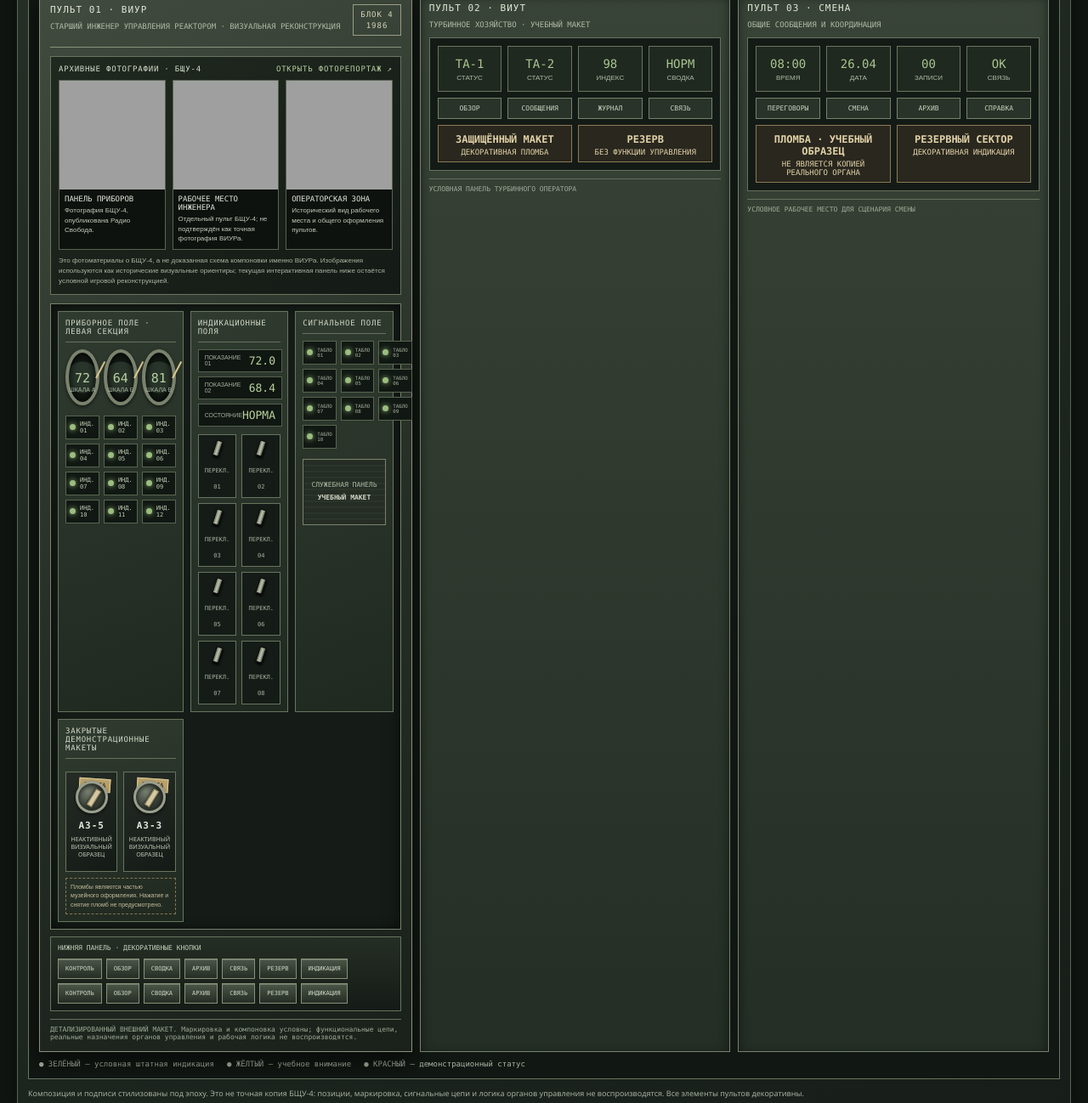
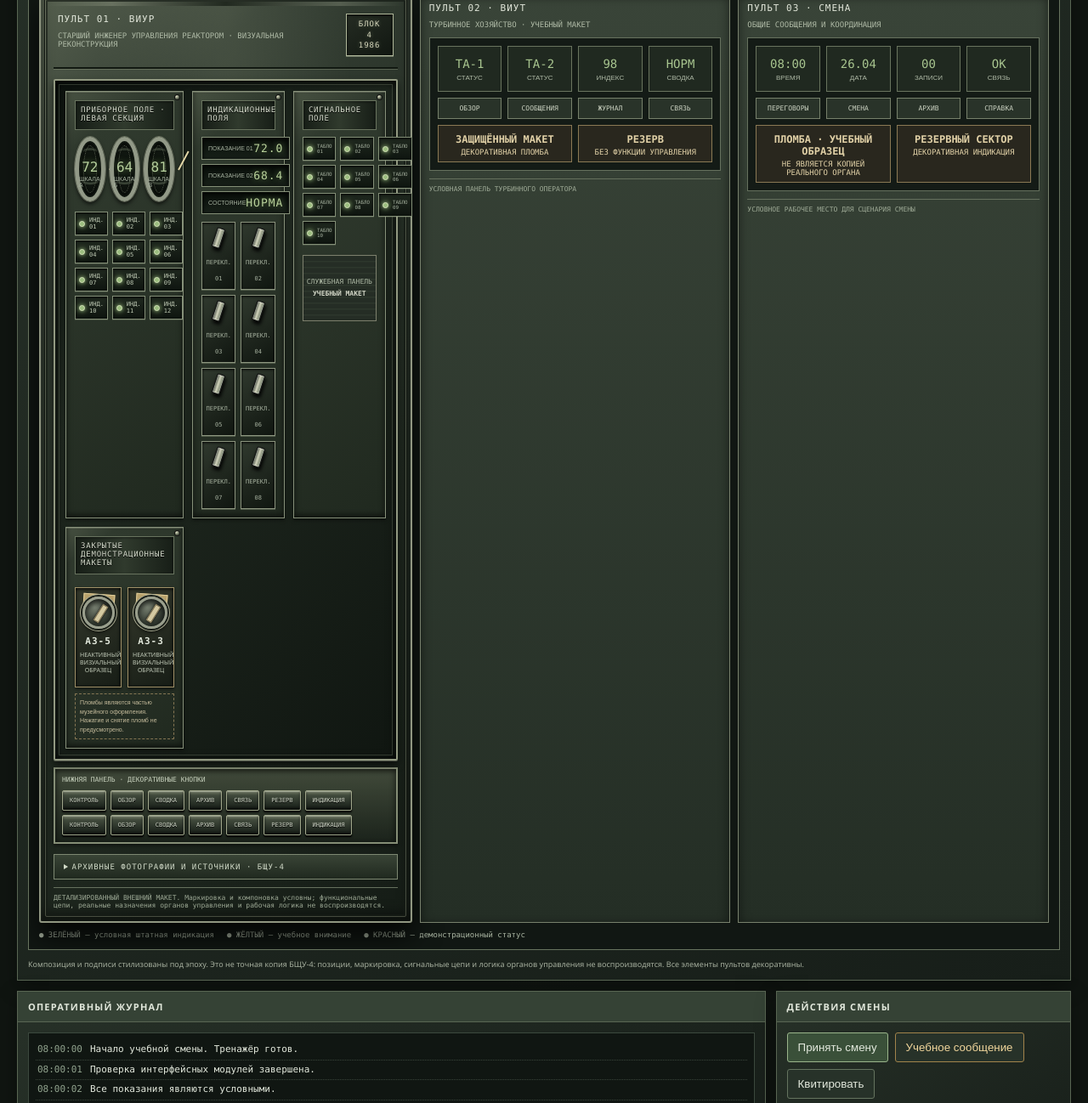
Before and after one commit to dimazubov1123-del/--1000, a plain HTML site: page index.html in a window 1280 px wide. Shown: the part 1512-2810 px from the top of the page at 85% size. Drawn offline with Linux system fonts and the light colour scheme; grey boxes are pictures that could not be loaded.

Commit message:
Upgrade VIUR console with dimensional period-style panel detailing

```diff
--- a/index.html
+++ b/index.html
@@ -92,6 +92,39 @@
 .viur-archive-note{margin-top:7px;color:#aab5a2;font:8px/1.5 Arial}
 @media(max-width:650px){.viur-archive-grid{grid-template-columns:1fr}.viur-archive-shot img{height:180px}}
 
+
+/* Объёмная художественная реконструкция корпуса ВИУР */
+.viur-console{position:relative;isolation:isolate;padding:17px 15px 14px!important;border:2px solid #909681!important;border-radius:3px;background:radial-gradient(ellipse at 50% 0%,#69735f55,transparent 48%),linear-gradient(135deg,#56604f 0%,#343e33 18%,#202920 62%,#151c16 100%)!important;box-shadow:inset 0 2px 2px #e1e5d033,inset 0 -8px 15px #0008,0 17px 32px #000b,0 3px 0 #101610!important}
+.viur-console:before{content:"";position:absolute;inset:5px;z-index:-1;border:1px solid #b0b69a55;box-shadow:inset 0 0 0 2px #151b16aa,0 0 0 1px #101510;border-radius:2px;pointer-events:none}
+.viur-console:after{content:"";position:absolute;inset:8px 8px auto;height:5px;background:linear-gradient(90deg,transparent,#c8cdb455 18%,#101710 50%,#c8cdb455 82%,transparent);opacity:.7;pointer-events:none}
+.viur-topline{position:relative;padding:5px 5px 12px;margin:0 0 12px;border-bottom:2px solid #111811;box-shadow:0 1px #9ca58a66}
+.panel-stamp{background:linear-gradient(145deg,#252c23,#111711);border:1px solid #b1b99b!important;box-shadow:inset 0 1px 3px #000,0 1px 0 #c8cfb266;text-shadow:0 0 5px #dce6bd55}
+.viur-face{position:relative;padding:12px!important;gap:10px!important;border:2px solid #929981!important;border-radius:2px;background:linear-gradient(135deg,#0d130f,#202920 35%,#101611 100%)!important;box-shadow:inset 0 2px 12px #000,0 1px 0 #c5cbb355,0 5px 9px #0009!important}
+.viur-face:before{content:"";position:absolute;inset:4px;border:1px solid #7d887155;pointer-events:none}
+.viur-bank{position:relative;border:1px solid #87917a!important;padding:10px!important;background:linear-gradient(145deg,#485242 0%,#303a2e 12%,#20291f 100%)!important;box-shadow:inset 0 1px 0 #d5dac044,inset 0 -3px 7px #0009,0 2px 4px #0008!important}
+.viur-bank:after{content:"";position:absolute;top:4px;right:4px;width:5px;height:5px;border-radius:50%;background:radial-gradient(circle at 35% 30%,#e4e3c9,#626a57 55%,#171d17);box-shadow:0 0 0 1px #111}
+.bank-title{padding:5px 6px 8px!important;background:linear-gradient(90deg,#171e17,#303a2d,#171e17);border:1px solid #69745f!important;box-shadow:inset 0 1px 3px #0008;color:#d9dfcf!important;text-shadow:0 1px #000}
+.round-meter{width:76px;height:76px;border:5px solid #929987!important;background:radial-gradient(circle at 50% 45%,#111811 0 48%,#3d4739 50% 55%,#111711 57% 100%)!important;box-shadow:inset 0 0 0 2px #101610,inset 0 0 12px #000,0 0 0 1px #c2c8ad66,0 3px 5px #000b!important}
+.round-meter:before{top:9px!important;left:35px!important;height:25px!important;background:#e3d8a8!important;box-shadow:0 0 2px #000}
+.round-meter:after{content:"";position:absolute;inset:5px;border-radius:50%;border:1px dotted #9ba68c88;pointer-events:none}
+.round-meter b{font-size:16px!important;text-shadow:0 0 7px #a6d17c88}
+.viur-indicator,.signal-tile{background:linear-gradient(180deg,#20291f,#0e140f)!important;border:1px solid #849078!important;box-shadow:inset 0 1px 3px #000,0 1px 0 #aeb89a33}
+.viur-indicator i,.signal-tile i{box-shadow:0 0 5px #9bbd7f,0 0 10px #9bbd7f88!important;border:1px solid #d3dfb8}
+.digital-stack div{background:linear-gradient(180deg,#080d09,#182119)!important;border:1px solid #859078!important;box-shadow:inset 0 1px 5px #000}
+.digital-stack b{letter-spacing:1px;text-shadow:0 0 7px #a8d47d88}
+.decor-toggle{background:linear-gradient(145deg,#30392e,#101610)!important;border-color:#8b947e!important;box-shadow:inset 0 1px 3px #000,0 1px 0 #aeb99a55}
+.decor-toggle span{height:24px!important;width:10px!important;border-radius:2px;background:linear-gradient(90deg,#424a3d,#d2d4bd 45%,#66715b)!important;box-shadow:2px 3px 4px #000,inset 0 0 2px #fff!important}
+.viur-seal-bank .sealed-control{background:linear-gradient(145deg,#34382b,#171d16)!important;border:1px solid #a09168!important;box-shadow:inset 0 1px 4px #000,0 2px 4px #0008}
+.viur-seal-bank .sealed-control .cap{box-shadow:inset 0 3px 6px #000b,0 0 0 2px #171c16,0 0 0 3px #a7a88e,0 3px 5px #000!important}
+.viur-lower{border:2px solid #858e76!important;background:linear-gradient(180deg,#414a3a,#1b231b)!important;box-shadow:inset 0 2px 7px #000b,0 2px 4px #0008!important}
+.dummy-button{border-radius:2px!important;background:linear-gradient(180deg,#727a65 0%,#414a3c 22%,#252d24 70%,#151b15 100%)!important;border:1px solid #a0a78b!important;box-shadow:inset 0 1px 1px #e1e5d577,inset 0 -2px 3px #0009,0 2px 2px #000!important;text-shadow:0 1px #000}
+.viur-archive-details{margin-top:12px;border:1px solid #7d8872;background:#151c16}
+.viur-archive-details summary{cursor:pointer;padding:9px 11px;color:#d1dac8;font:9px Consolas;letter-spacing:1px;background:linear-gradient(180deg,#394436,#20291f)}
+.viur-archive-details[open]{padding:0 8px 8px}
+.viur-archive-details .viur-archive{margin:8px 0 0}
+@media(max-width:1100px){.viur-face{grid-template-columns:1fr 1fr}.viur-seal-bank{grid-column:1/-1;grid-template-columns:1fr 1fr 1fr}.viur-seal-bank .bank-title,.sealed-note{grid-column:1/-1}}
+@media(max-width:600px){.viur-face{grid-template-columns:1fr}.viur-seal-bank{grid-column:auto;grid-template-columns:1fr 1fr}.round-meter{width:70px;height:70px}}
+
 </style></head><body>
 <header><div class="brand"><div class="seal">ЧАЭС<br>БЛОК 4</div><div><h1>БЛОЧНЫЙ ЩИТ УПРАВЛЕНИЯ</h1><div class="sub">ЧЕРНОБЫЛЬСКАЯ АЭС · РБМК-1000 · ИСТОРИЧЕСКАЯ УЧЕБНАЯ СИМУЛЯЦИЯ</div></div></div><div><div class="clock" id="clock">08:00:00</div><div class="date">26 АПРЕЛЯ 1986 · УЧЕБНЫЙ РЕЖИМ</div></div></header>
 <div class="warning"><b>УЧЕБНЫЙ МАКЕТ.</b> Показания, схемы и события условны. Это не точная копия штатного БЩУ, не цифровой двойник и не руководство по эксплуатации реального РБМК.</div>
@@ -119,7 +152,13 @@
 <div class="console-row">
 <div class="operator-console viur-console"><div class="viur-topline"><div><h3>ПУЛЬТ 01 · ВИУР</h3><div class="role">СТАРШИЙ ИНЖЕНЕР УПРАВЛЕНИЯ РЕАКТОРОМ · ВИЗУАЛЬНАЯ РЕКОНСТРУКЦИЯ</div></div><span class="panel-stamp">БЛОК 4<br>1986</span></div>
 
-<div class="viur-archive">
+<div class="viur-face">
+<div class="viur-bank bank-wide"><div class="bank-title">ПРИБОРНОЕ ПОЛЕ · ЛЕВАЯ СЕКЦИЯ</div><div class="meter-row"><div class="round-meter"><i></i><b>72</b><small>ШКАЛА А</small></div><div class="round-meter"><i></i><b>64</b><small>ШКАЛА Б</small></div><div class="round-meter"><i></i><b>81</b><small>ШКАЛА В</small></div></div><div class="indicator-grid"><div class="viur-indicator"><i></i><span>ИНД. 01</span></div><div class="viur-indicator"><i></i><span>ИНД. 02</span></div><div class="viur-indicator"><i></i><span>ИНД. 03</span></div><div class="viur-indicator"><i></i><span>ИНД. 04</span></div><div class="viur-indicator"><i></i><span>ИНД. 05</span></div><div class="viur-indicator"><i></i><span>ИНД. 06</span></div><div class="viur-indicator"><i></i><span>ИНД. 07</span></div><div class="viur-indicator"><i></i><span>ИНД. 08</span></div><div class="viur-indicator"><i></i><span>ИНД. 09</span></div><div class="viur-indicator"><i></i><span>ИНД. 10</span></div><div class="viur-indicator"><i></i><span>ИНД. 11</span></div><div class="viur-indicator"><i></i><span>ИНД. 12</span></div></div></div>
+<div class="viur-bank"><div class="bank-title">ИНДИКАЦИОННЫЕ ПОЛЯ</div><div class="digital-stack"><div><small>ПОКАЗАНИЕ 01</small><b>72.0</b></div><div><small>ПОКАЗАНИЕ 02</small><b>68.4</b></div><div><small>СОСТОЯНИЕ</small><b>НОРМА</b></div></div><div class="toggle-grid"><div class="decor-toggle"><span></span><small>ПЕРЕКЛ. 01</small></div><div class="decor-toggle"><span></span><small>ПЕРЕКЛ. 02</small></div><div class="decor-toggle"><span></span><small>ПЕРЕКЛ. 03</small></div><div class="decor-toggle"><span></span><small>ПЕРЕКЛ. 04</small></div><div class="decor-toggle"><span></span><small>ПЕРЕКЛ. 05</small></div><div class="decor-toggle"><span></span><small>ПЕРЕКЛ. 06</small></div><div class="decor-toggle"><span></span><small>ПЕРЕКЛ. 07</small></div><div class="decor-toggle"><span></span><small>ПЕРЕКЛ. 08</small></div></div></div>
+<div class="viur-bank"><div class="bank-title">СИГНАЛЬНОЕ ПОЛЕ</div><div class="signal-grid"><div class="signal-tile"><i></i><small>ТАБЛО 01</small></div><div class="signal-tile"><i></i><small>ТАБЛО 02</small></div><div class="signal-tile"><i></i><small>ТАБЛО 03</small></div><div class="signal-tile"><i></i><small>ТАБЛО 04</small></div><div class="signal-tile"><i></i><small>ТАБЛО 05</small></div><div class="signal-tile"><i></i><small>ТАБЛО 06</small></div><div class="signal-tile"><i></i><small>ТАБЛО 07</small></div><div class="signal-tile"><i></i><small>ТАБЛО 08</small></div><div class="signal-tile"><i></i><small>ТАБЛО 09</small></div><div class="signal-tile"><i></i><small>ТАБЛО 10</small></div></div><div class="blank-plate">СЛУЖЕБНАЯ ПАНЕЛЬ<br><b>УЧЕБНЫЙ МАКЕТ</b></div></div>
+<div class="viur-bank viur-seal-bank"><div class="bank-title">ЗАКРЫТЫЕ ДЕМОНСТРАЦИОННЫЕ МАКЕТЫ</div><div class="sealed-control"><span class="seal-tag">ПЛОМБА</span><div class="cap"></div><b>АЗ-5</b><small>НЕАКТИВНЫЙ ВИЗУАЛЬНЫЙ ОБРАЗЕЦ</small></div><div class="sealed-control"><span class="seal-tag">ПЛОМБА</span><div class="cap"></div><b>АЗ-3</b><small>НЕАКТИВНЫЙ ВИЗУАЛЬНЫЙ ОБРАЗЕЦ</small></div><div class="sealed-note">Пломбы являются частью музейного оформления. Нажатие и снятие пломб не предусмотрено.</div></div>
+</div><div class="viur-lower"><div class="lower-label">НИЖНЯЯ ПАНЕЛЬ · ДЕКОРАТИВНЫЕ КНОПКИ</div><span class="dummy-button">КОНТРОЛЬ</span><span class="dummy-button">ОБЗОР</span><span class="dummy-button">СВОДКА</span><span class="dummy-button">АРХИВ</span><span class="dummy-button">СВЯЗЬ</span><span class="dummy-button">РЕЗЕРВ</span><span class="dummy-button">ИНДИКАЦИЯ</span><span class="dummy-button">КОНТРОЛЬ</span><span class="dummy-button">ОБЗОР</span><span class="dummy-button">СВОДКА</span><span class="dummy-button">АРХИВ</span><span class="dummy-button">СВЯЗЬ</span><span class="dummy-button">РЕЗЕРВ</span><span class="dummy-button">ИНДИКАЦИЯ</span></div>
+<details class="viur-archive-details"><summary>АРХИВНЫЕ ФОТОГРАФИИ И ИСТОЧНИКИ · БЩУ-4</summary><div class="viur-archive">
  <div class="viur-archive-head"><span>АРХИВНЫЕ ФОТОГРАФИИ · БЩУ-4</span><a href="https://www.svoboda.org/a/28118262.html" target="_blank" rel="noopener">ОТКРЫТЬ ФОТОРЕПОРТАЖ ↗</a></div>
  <div class="viur-archive-grid">
   <figure class="viur-archive-shot"><a href="https://gdb.rferl.org/EDB92765-9EDA-49D8-B6CC-52FEC707A207_w1500.jpg" target="_blank" rel="noopener"><img src="https://gdb.rferl.org/EDB92765-9EDA-49D8-B6CC-52FEC707A207_w1500.jpg" alt="Архивная фотография панели приборов БЩУ-4" loading="lazy"></a><figcaption><b>ПАНЕЛЬ ПРИБОРОВ</b>Фотография БЩУ-4, опубликована Радио Свобода.</figcaption></figure>
@@ -128,12 +167,7 @@
  </div>
  <div class="viur-archive-note">Это фотоматериалы о БЩУ-4, а не доказанная схема компоновки именно ВИУРа. Изображения используются как исторические визуальные ориентиры; текущая интерактивная панель ниже остаётся условной игровой реконструкцией.</div>
 </div>
-<div class="viur-face">
-<div class="viur-bank bank-wide"><div class="bank-title">ПРИБОРНОЕ ПОЛЕ · ЛЕВАЯ СЕКЦИЯ</div><div class="meter-row"><div class="round-meter"><i></i><b>72</b><small>ШКАЛА А</small></div><div class="round-meter"><i></i><b>64</b><small>ШКАЛА Б</small></div><div class="round-meter"><i></i><b>81</b><small>ШКАЛА В</small></div></div><div class="indicator-grid"><div class="viur-indicator"><i></i><span>ИНД. 01</span></div><div class="viur-indicator"><i></i><span>ИНД. 02</span></div><div class="viur-indicator"><i></i><span>ИНД. 03</span></div><div class="viur-indicator"><i></i><span>ИНД. 04</span></div><div class="viur-indicator"><i></i><span>ИНД. 05</span></div><div class="viur-indicator"><i></i><span>ИНД. 06</span></div><div class="viur-indicator"><i></i><span>ИНД. 07</span></div><div class="viur-indicator"><i></i><span>ИНД. 08</span></div><div class="viur-indicator"><i></i><span>ИНД. 09</span></div><div class="viur-indicator"><i></i><span>ИНД. 10</span></div><div class="viur-indicator"><i></i><span>ИНД. 11</span></div><div class="viur-indicator"><i></i><span>ИНД. 12</span></div></div></div>
-<div class="viur-bank"><div class="bank-title">ИНДИКАЦИОННЫЕ ПОЛЯ</div><div class="digital-stack"><div><small>ПОКАЗАНИЕ 01</small><b>72.0</b></div><div><small>ПОКАЗАНИЕ 02</small><b>68.4</b></div><div><small>СОСТОЯНИЕ</small><b>НОРМА</b></div></div><div class="toggle-grid"><div class="decor-toggle"><span></span><small>ПЕРЕКЛ. 01</small></div><div class="decor-toggle"><span></span><small>ПЕРЕКЛ. 02</small></div><div class="decor-toggle"><span></span><small>ПЕРЕКЛ. 03</small></div><div class="decor-toggle"><span></span><small>ПЕРЕКЛ. 04</small></div><div class="decor-toggle"><span></span><small>ПЕРЕКЛ. 05</small></div><div class="decor-toggle"><span></span><small>ПЕРЕКЛ. 06</small></div><div class="decor-toggle"><span></span><small>ПЕРЕКЛ. 07</small></div><div class="decor-toggle"><span></span><small>ПЕРЕКЛ. 08</small></div></div></div>
-<div class="viur-bank"><div class="bank-title">СИГНАЛЬНОЕ ПОЛЕ</div><div class="signal-grid"><div class="signal-tile"><i></i><small>ТАБЛО 01</small></div><div class="signal-tile"><i></i><small>ТАБЛО 02</small></div><div class="signal-tile"><i></i><small>ТАБЛО 03</small></div><div class="signal-tile"><i></i><small>ТАБЛО 04</small></div><div class="signal-tile"><i></i><small>ТАБЛО 05</small></div><div class="signal-tile"><i></i><small>ТАБЛО 06</small></div><div class="signal-tile"><i></i><small>ТАБЛО 07</small></div><div class="signal-tile"><i></i><small>ТАБЛО 08</small></div><div class="signal-tile"><i></i><small>ТАБЛО 09</small></div><div class="signal-tile"><i></i><small>ТАБЛО 10</small></div></div><div class="blank-plate">СЛУЖЕБНАЯ ПАНЕЛЬ<br><b>УЧЕБНЫЙ МАКЕТ</b></div></div>
-<div class="viur-bank viur-seal-bank"><div class="bank-title">ЗАКРЫТЫЕ ДЕМОНСТРАЦИОННЫЕ МАКЕТЫ</div><div class="sealed-control"><span class="seal-tag">ПЛОМБА</span><div class="cap"></div><b>АЗ-5</b><small>НЕАКТИВНЫЙ ВИЗУАЛЬНЫЙ ОБРАЗЕЦ</small></div><div class="sealed-control"><span class="seal-tag">ПЛОМБА</span><div class="cap"></div><b>АЗ-3</b><small>НЕАКТИВНЫЙ ВИЗУАЛЬНЫЙ ОБРАЗЕЦ</small></div><div class="sealed-note">Пломбы являются частью музейного оформления. Нажатие и снятие пломб не предусмотрено.</div></div>
-</div><div class="viur-lower"><div class="lower-label">НИЖНЯЯ ПАНЕЛЬ · ДЕКОРАТИВНЫЕ КНОПКИ</div><span class="dummy-button">КОНТРОЛЬ</span><span class="dummy-button">ОБЗОР</span><span class="dummy-button">СВОДКА</span><span class="dummy-button">АРХИВ</span><span class="dummy-button">СВЯЗЬ</span><span class="dummy-button">РЕЗЕРВ</span><span class="dummy-button">ИНДИКАЦИЯ</span><span class="dummy-button">КОНТРОЛЬ</span><span class="dummy-button">ОБЗОР</span><span class="dummy-button">СВОДКА</span><span class="dummy-button">АРХИВ</span><span class="dummy-button">СВЯЗЬ</span><span class="dummy-button">РЕЗЕРВ</span><span class="dummy-button">ИНДИКАЦИЯ</span></div>
+</details>
 <div class="console-foot">ДЕТАЛИЗИРОВАННЫЙ ВНЕШНИЙ МАКЕТ. Маркировка и компоновка условны; функциональные цепи, реальные назначения органов управления и рабочая логика не воспроизводятся.</div></div>
 <div class="operator-console"><h3>ПУЛЬТ 02 · ВИУТ</h3><div class="role">ТУРБИННОЕ ХОЗЯЙСТВО · УЧЕБНЫЙ МАКЕТ</div><div class="console-face"><div class="mini-meter">ТА-1<small>СТАТУС</small></div><div class="mini-meter">ТА-2<small>СТАТУС</small></div><div class="mini-meter">98<small>ИНДЕКС</small></div><div class="mini-meter">НОРМ<small>СВОДКА</small></div><div class="fake-switch">ОБЗОР</div><div class="fake-switch">СООБЩЕНИЯ</div><div class="fake-switch">ЖУРНАЛ</div><div class="fake-switch">СВЯЗЬ</div><div class="sealed-mock"><b>ЗАЩИЩЁННЫЙ МАКЕТ</b>ДЕКОРАТИВНАЯ ПЛОМБА</div><div class="sealed-mock"><b>РЕЗЕРВ</b>БЕЗ ФУНКЦИИ УПРАВЛЕНИЯ</div></div><div class="console-foot">УСЛОВНАЯ ПАНЕЛЬ ТУРБИННОГО ОПЕРАТОРА</div></div>
 <div class="operator-console"><h3>ПУЛЬТ 03 · СМЕНА</h3><div class="role">ОБЩИЕ СООБЩЕНИЯ И КООРДИНАЦИЯ</div><div class="console-face"><div class="mini-meter">08:00<small>ВРЕМЯ</small></div><div class="mini-meter">26.04<small>ДАТА</small></div><div class="mini-meter">00<small>ЗАПИСИ</small></div><div class="mini-meter">OK<small>СВЯЗЬ</small></div><div class="fake-switch">ПЕРЕГОВОРЫ</div><div class="fake-switch">СМЕНА</div><div class="fake-switch">АРХИВ</div><div class="fake-switch">СПРАВКА</div><div class="sealed-mock"><b>ПЛОМБА · УЧЕБНЫЙ ОБРАЗЕЦ</b>НЕ ЯВЛЯЕТСЯ КОПИЕЙ РЕАЛЬНОГО ОРГАНА</div><div class="sealed-mock"><b>РЕЗЕРВНЫЙ СЕКТОР</b>ДЕКОРАТИВНАЯ ИНДИКАЦИЯ</div></div><div class="console-foot">УСЛОВНОЕ РАБОЧЕЕ МЕСТО ДЛЯ СЦЕНАРИЯ СМЕНЫ</div></div>
```
